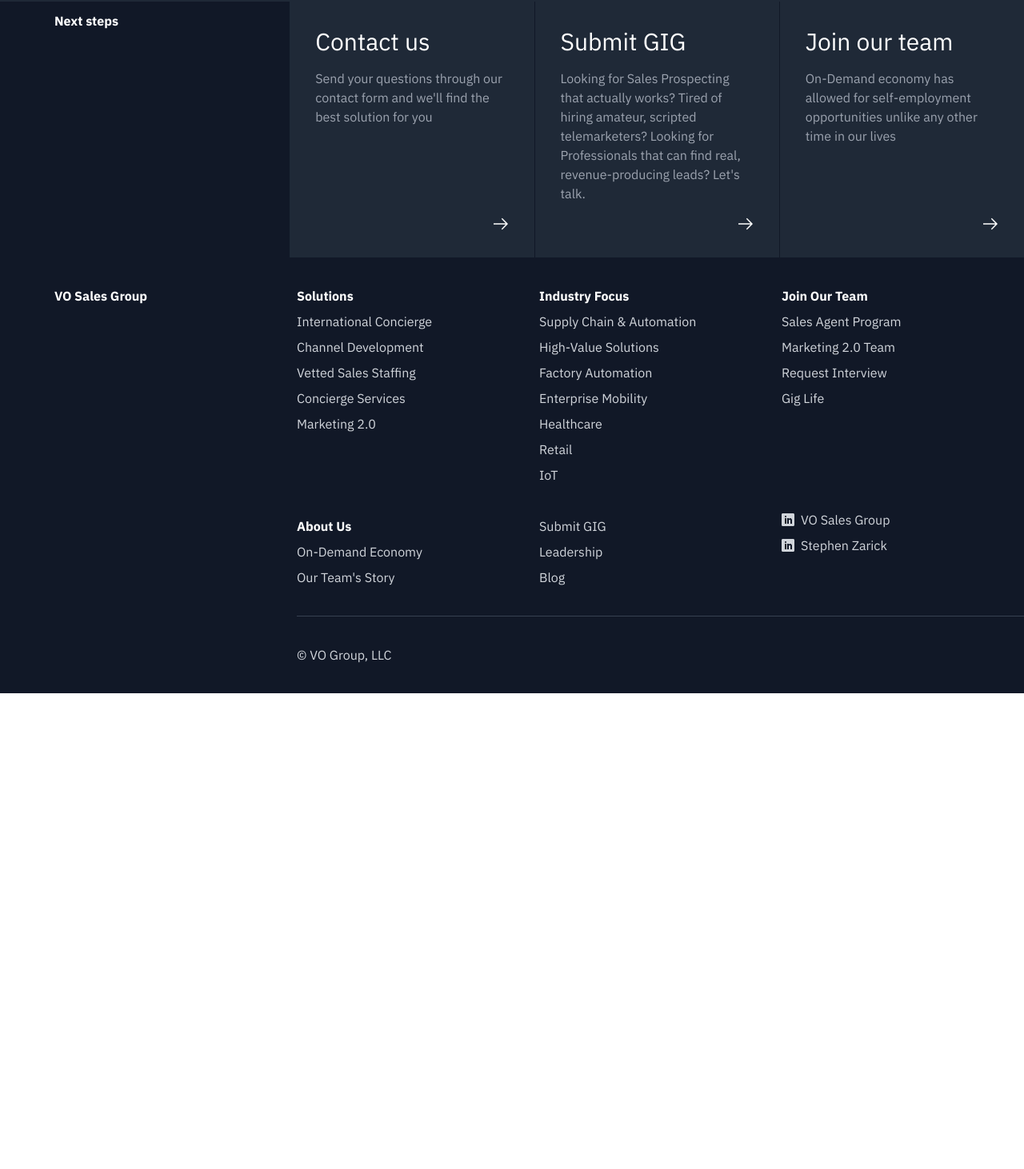
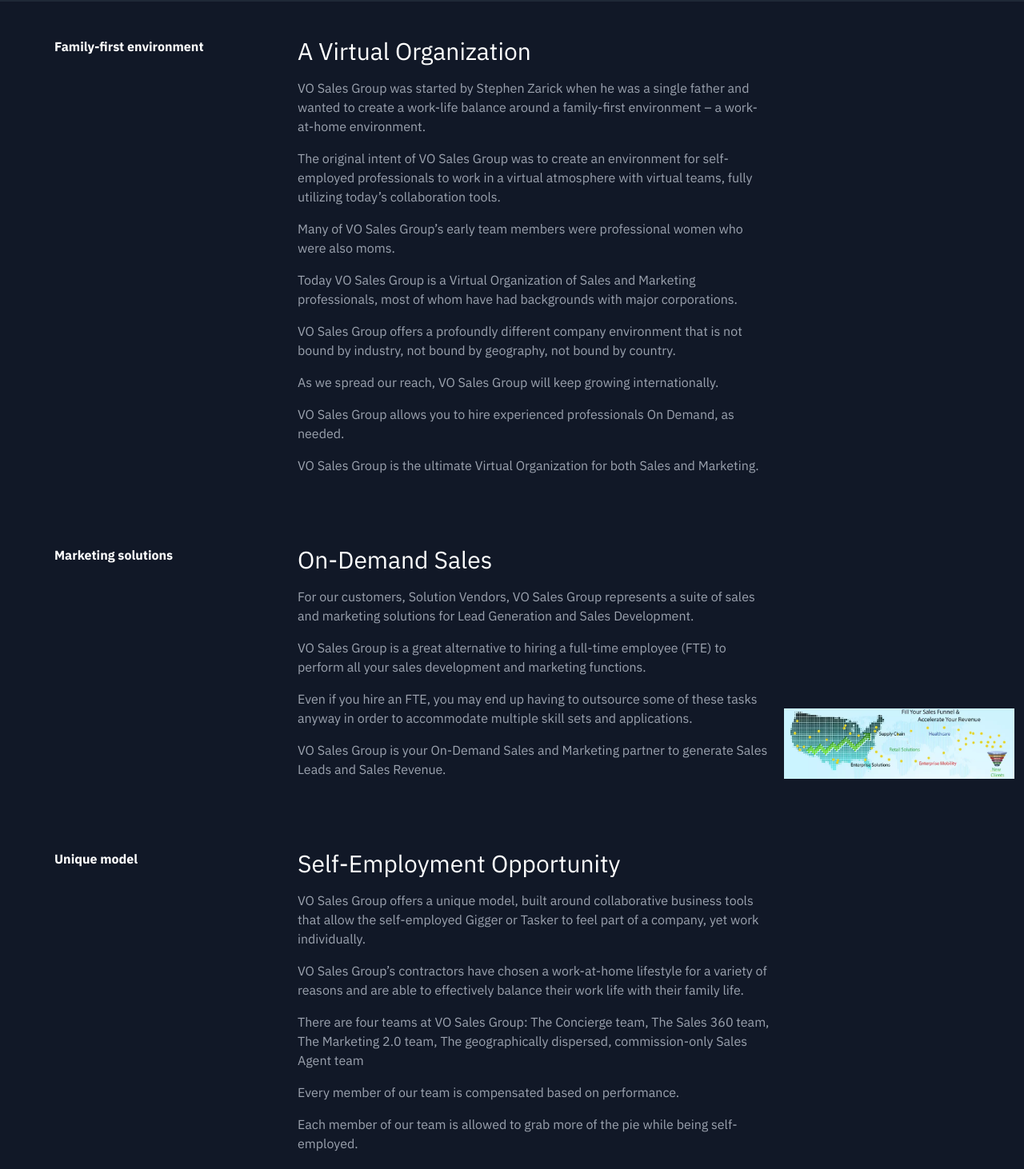
Before and after one commit to vberkoz/dsf-website, a Next.js app: page /about in a window 1280 px wide. Shown: the part 507-1969 px from the top of the page at 80% size. Before the commit the page ends 1374 px from the top, so only its background shows below. Built offline with nearby package versions, Linux system fonts and the light colour scheme.

Commit message:
Update About Us page

```diff
--- /dev/null
+++ b/components/About/Content121/Content121.tsx
@@ -0,0 +1,29 @@
+import { Content121Data } from "./Content121Data";
+import Image from "next/image";
+
+export const Content121 = () => {
+  const content = Content121Data;
+  return (
+    <div className="bg-gray-900 py-8 lg:pl-14">
+      {content.map((item, key) => (
+        <div
+          key={key}
+          className="mb-16 grid gap-4 p-3 text-gray-400 md:grid-cols-4"
+        >
+          <div className="font-bold text-white">{item.caption}</div>
+          <div className="grid grid-cols-1 gap-4 md:col-span-3 xl:col-span-2">
+            <div className="text-3xl text-white">{item.title}</div>
+
+            {item.content.map((item, pKey) => (
+              <div key={pKey}>{item.p}</div>
+            ))}
+          </div>
+          <div className={`${!item.image && "hidden"} xl:hidden`}></div>
+          {item.image && <div className="md:col-span-3 xl:col-span-1 flex flex-col justify-end">
+            <Image src={item.image} alt={""} />
+            </div>}
+        </div>
+      ))}
+    </div>
+  );
+};
--- /dev/null
+++ b/components/About/Content121/Content121Data.tsx
@@ -0,0 +1,79 @@
+import funnel from "@/public/about/funnel.webp"
+
+export const Content121Data = [
+  {
+    caption: "Family-first environment",
+    title: "A Virtual Organization",
+    content: [
+      {
+        p: "VO Sales Group was started by Stephen Zarick when he was a single father and wanted to create a work-life balance around a family-first environment – a work-at-home environment."
+      },
+      {
+        p: "The original intent of VO Sales Group was to create an environment for self-employed professionals to work in a virtual atmosphere with virtual teams, fully utilizing today’s collaboration tools."
+      },
+      {
+        p: "Many of VO Sales Group’s early team members were professional women who were also moms."
+      },
+      {
+        p: "Today VO Sales Group is a Virtual Organization of Sales and Marketing professionals, most of whom have had backgrounds with major corporations."
+      },
+      {
+        p: "VO Sales Group offers a profoundly different company environment that is not bound by industry, not bound by geography, not bound by country."
+      },
+      {
+        p: "As we spread our reach, VO Sales Group will keep growing internationally."
+      },
+      {
+        p: "VO Sales Group allows you to hire experienced professionals On Demand, as needed."
+      },
+      {
+        p: "VO Sales Group is the ultimate Virtual Organization for both Sales and Marketing."
+      }
+    ],
+    image: null
+  },
+  {
+    caption: "Marketing solutions",
+    title: "On-Demand Sales",
+    content: [
+      {
+        p: "For our customers, Solution Vendors, VO Sales Group represents a suite of sales and marketing solutions for Lead Generation and Sales Development."
+      },
+      {
+        p: "VO Sales Group is a great alternative to hiring a full-time employee (FTE) to perform all your sales development and marketing functions."
+      },
+      {
+        p: "Even if you hire an FTE, you may end up having to outsource some of these tasks anyway in order to accommodate multiple skill sets and applications."
+      },
+      {
+        p: "VO Sales Group is your On-Demand Sales and Marketing partner to generate Sales Leads and Sales Revenue."
+      }
+    ],
+    image: funnel
+  },
+  {
+    caption: "Unique model",
+    title: "Self-Employment Opportunity",
+    content: [
+      {
+        p: "VO Sales Group offers a unique model, built around collaborative business tools that allow the self-employed Gigger or Tasker to feel part of a company, yet work individually."
+      },
+      {
+        p: "VO Sales Group’s contractors have chosen a work-at-home lifestyle for a variety of reasons and are able to effectively balance their work life with their family life."
+      },
+      {
+        p: "There are four teams at VO Sales Group: The Concierge team, The Sales 360 team, The Marketing 2.0 team, The geographically dispersed, commission-only Sales Agent team"
+      },
+      {
+        p: "Every member of our team is compensated based on performance."
+      },
+      {
+        p: "Each member of our team is allowed to grab more of the pie while being self-employed."
+      },
+      {
+        p: "In today’s On-Demand Economy, VO Sales Group provides an environment for sales and marketing professionals to enjoy the Gig Life."
+      }
+    ],
+    image: null
+  }
+]
--- a/pages/about.tsx
+++ b/pages/about.tsx
@@ -1,12 +1,13 @@
+import { Content121 } from "@/components/About/Content121/Content121";
 import { HeroTabs } from "@/components/HeroTabs";
 import { NextSteps } from "@/components/Home/NextSteps/NextSteps";
 import { Layout } from "@/components/Layout";
-import Link from "next/link";
 
 export default function About() {
   return (
     <Layout>
       <HeroTabs />
+      <Content121 />
       <NextSteps />
     </Layout>
   );
```
Also changed, not shown: public/about/funnel.webp (added).
